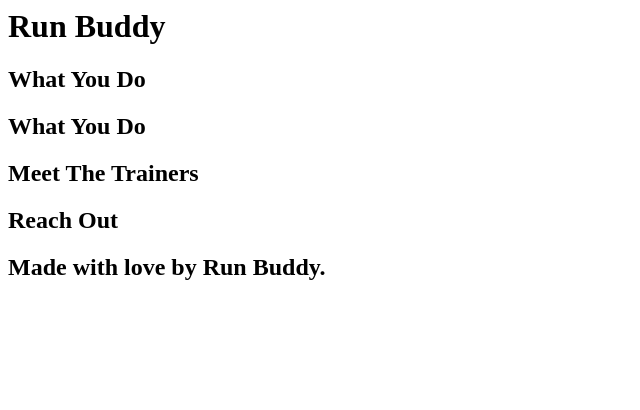
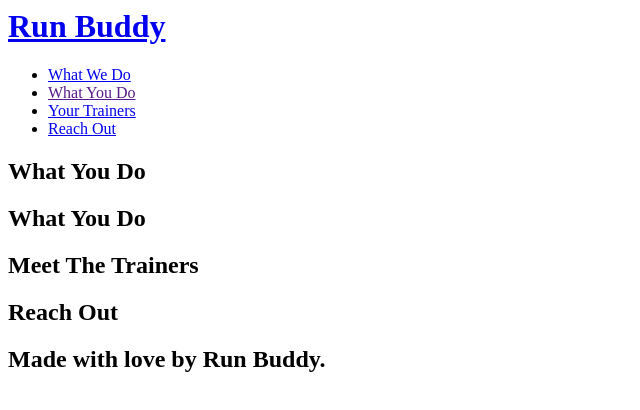
Before and after one commit to richgarcia7525/run-buddy-23, a plain HTML site: page index.html in a window 1280 px wide. Shown: the whole page, without its empty margins (0-640 px from the left). Drawn offline with Linux system fonts and the light colour scheme.

Commit message:
added the anchor tags to the header

```diff
--- a/index.html
+++ b/index.html
@@ -8,7 +8,28 @@
         <body>
             <!-- navigation -->
             <header>
-            <h1>Run Buddy</h1>
+            <h1>
+                 <a href="/">Run Buddy</a>
+            </h1>
+            <nav>
+                <!--unordred list element-->
+                <ul>
+                    <!--List item element-->
+                    <li>
+                        <!--Anchor Element-->
+                        <a href="#what-we-do">What We Do</a>
+                    </li>
+                    <li>
+                        <a href=""#what-you-do">What You Do</a>
+                    </li>
+                    <li>
+                        <a href="#your-trainers">Your Trainers</a>
+                    </li>
+                    <li>
+                        <a href="#reach-out">Reach Out</a>
+                    </li>
+                </ul>
+            </nav>
             </header>
 
             <!--hero/jumbotron-->
```
